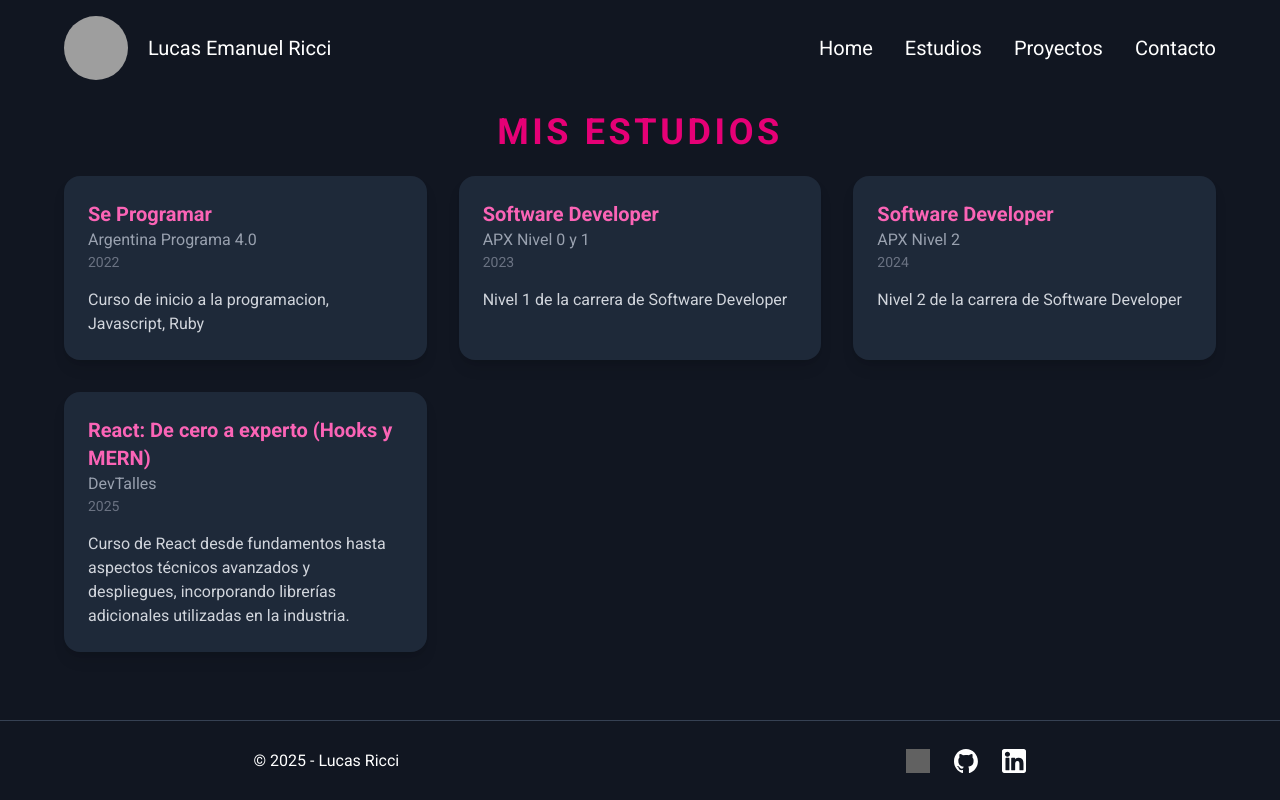
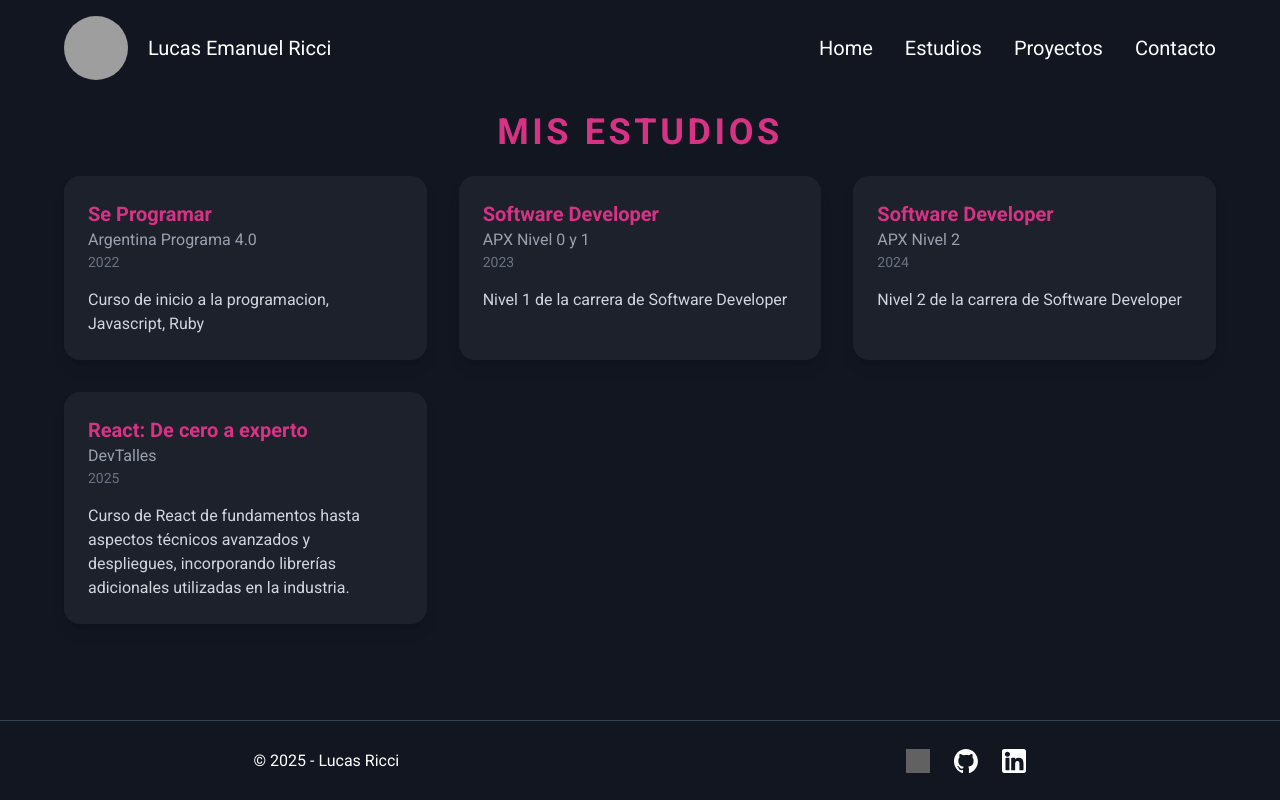
Before and after one commit to lukebro82/Portfolio, a React (Vite) app: page /estudios in a window 1280 px wide. Built offline with nearby package versions, Linux system fonts and the light colour scheme; grey boxes are pictures that could not be loaded.

Commit message:
news colors

```diff
--- a/src/components/Header.tsx
+++ b/src/components/Header.tsx
@@ -50,25 +50,25 @@
           {/* Menú desktop */}
           <div className="hidden md:flex flex-row gap-8 text-[20px]">
             <Link
-              className="hover:text-pink-600 transition-colors duration-200"
+              className="hover:text-primary-pink transition-colors duration-200"
               to="/"
             >
               Home
             </Link>
             <Link
-              className="hover:text-pink-600 transition-colors duration-200"
+              className="hover:text-primary-pink transition-colors duration-200"
               to="/estudios"
             >
               Estudios
             </Link>
             <Link
-              className="hover:text-pink-600 transition-colors duration-200"
+              className="hover:text-primary-pink transition-colors duration-200"
               to="/proyectos"
             >
               Proyectos
             </Link>
             <Link
-              className="hover:text-pink-600 transition-colors duration-200"
+              className="hover:text-primary-pink transition-colors duration-200"
               to="/contacto"
             >
               Contacto
--- a/src/pages/Estudios.tsx
+++ b/src/pages/Estudios.tsx
@@ -37,18 +37,18 @@
       img: "https://res.cloudinary.com/apx/image/upload/w_1200/co_white,g_south_east,l_text:Arial_18_bold:agosto%202024,x_411,y_150/co_white,g_north,l_text:Arial_60_bold:Lucas%20Emanuel%20Ricci,y_240/f_auto,q_auto/v1/apx2/certificates/web-1_-_certificate_xgda8n.png",
     },
     {
-      title: "React: De cero a experto (Hooks y MERN)",
+      title: "React: De cero a experto",
       place: "DevTalles",
       date: "2025",
       description:
-        "Curso de React desde fundamentos hasta aspectos técnicos avanzados y despliegues, incorporando librerías adicionales utilizadas en la industria.",
+        "Curso de React de fundamentos hasta aspectos técnicos avanzados y despliegues, incorporando librerías adicionales utilizadas en la industria.",
       img: devtallesReact,
     },
   ];
 
   return (
     <div className="bg-background h-[80dvh] text-white flex flex-col items-center py-4 px-6 overflow-y-auto">
-      <h1 className="text-4xl font-bold text-pink-600 mb-6 uppercase tracking-widest">
+      <h1 className="text-4xl font-bold text-primary-pink mb-6 uppercase tracking-widest">
         Mis Estudios
       </h1>
 
@@ -57,7 +57,7 @@
         {studies.map((study: any, index) => (
           <motion.div
             key={index}
-            className="bg-gray-800 p-6 rounded-2xl shadow-lg hover:shadow-pink-500/40 hover:scale-105 transition-transform cursor-pointer"
+            className="bg-background-secondary p-6 rounded-2xl shadow-lg hover:shadow-pink-500/40 hover:scale-105 transition-transform cursor-pointer"
             initial={{ opacity: 0, y: 50 }}
             animate={{ opacity: 1, y: 0 }}
             transition={{ duration: 0.2, delay: index * 0.1 }}
@@ -67,7 +67,9 @@
             }}
             onClick={() => setSelected(study)}
           >
-            <h2 className="text-xl font-bold text-pink-400">{study.title}</h2>
+            <h2 className="text-xl font-bold text-primary-pink">
+              {study.title}
+            </h2>
             <p className="text-gray-400">{study.place}</p>
             <p className="text-sm text-gray-500 mb-4">{study.date}</p>
             <p className="text-gray-300">{study.description}</p>
@@ -92,7 +94,7 @@
               exit={{ scale: 0.8 }}
               onClick={(e) => e.stopPropagation()}
             >
-              <h2 className="text-2xl font-bold text-pink-400 mb-2">
+              <h2 className="text-2xl font-bold text-primary-pink mb-2">
                 {selected.title}
               </h2>
               <p className="text-gray-400">{selected.place}</p>
@@ -103,7 +105,7 @@
                 className="rounded-lg border border-gray-700"
               />
               <button
-                className="mt-4 px-4 py-2 bg-pink-600 hover:bg-pink-500 rounded-lg text-white"
+                className="mt-4 px-4 py-2 bg-primary-pink hover:bg-[#E65098] rounded-lg text-white"
                 onClick={() => setSelected(null)}
               >
                 Cerrar
--- a/src/pages/MainPage.tsx
+++ b/src/pages/MainPage.tsx
@@ -32,7 +32,7 @@
   return (
     <div className="bg-background flex-1 text-white flex flex-col md:flex-row justify-center gap-4 md:gap-10">
       <div className="flex flex-col gap-6 md:gap-8 p-6 md:p-20 max-w-6xl">
-        <h1 className="text-2xl md:text-2xl uppercase font-bold text-pink-600 text-left">
+        <h1 className="text-2xl md:text-2xl uppercase font-bold text-primary-pink text-left">
           Hola, soy Lucas Ricci
         </h1>
         <span className="text-3xl md:text-6xl font-semibold mr-0 md:mr-6 text-left">
--- a/src/pages/Proyectos.tsx
+++ b/src/pages/Proyectos.tsx
@@ -35,7 +35,7 @@
 
   return (
     <div className="bg-background h-[80dvh] text-white flex flex-col items-center py-8 px-6 overflow-y-auto">
-      <h1 className="text-4xl font-bold text-pink-600 mb-8 uppercase tracking-widest">
+      <h1 className="text-4xl font-bold text-primary-pink mb-8 uppercase tracking-widest">
         Mis Proyectos
       </h1>
 
@@ -43,7 +43,7 @@
         {proyectos.map((proyecto, index) => (
           <motion.div
             key={index}
-            className="bg-gray-800 p-6 rounded-2xl shadow-lg hover:shadow-pink-500/40 hover:scale-105 transition-transform cursor-pointer flex flex-col justify-between"
+            className="bg-background-secondary p-6 rounded-2xl shadow-lg hover:shadow-pink-500/40 hover:scale-105 transition-transform cursor-pointer flex flex-col justify-between"
             initial={{ opacity: 0, y: 50 }}
             animate={{ opacity: 1, y: 0 }}
             transition={{ duration: 0.2, delay: index * 0.1 }}
@@ -53,7 +53,7 @@
             }}
           >
             <div>
-              <h2 className="text-xl font-bold text-pink-400">
+              <h2 className="text-xl font-bold text-primary-pink">
                 {proyecto.title}
               </h2>
               <p className="text-gray-400">{proyecto.place}</p>
@@ -73,7 +73,7 @@
                 href={proyecto.web}
                 target="_blank"
                 rel="noopener noreferrer"
-                className="px-3 py-1 bg-pink-600 hover:bg-pink-500 text-white rounded-lg text-sm"
+                className="px-3 py-1 bg-primary-pink hover:bg-[#E65098] text-white rounded-lg text-sm"
               >
                 Ver Web
               </a>
--- a/src/styles.css
+++ b/src/styles.css
@@ -6,6 +6,8 @@
 @theme {
   --color-primary: #0e141b;
   --color-background: #111621;
+  --color-background-secondary: #1d212c;
+  --color-primary-pink: #d63384;
 }
 
 html,
```
